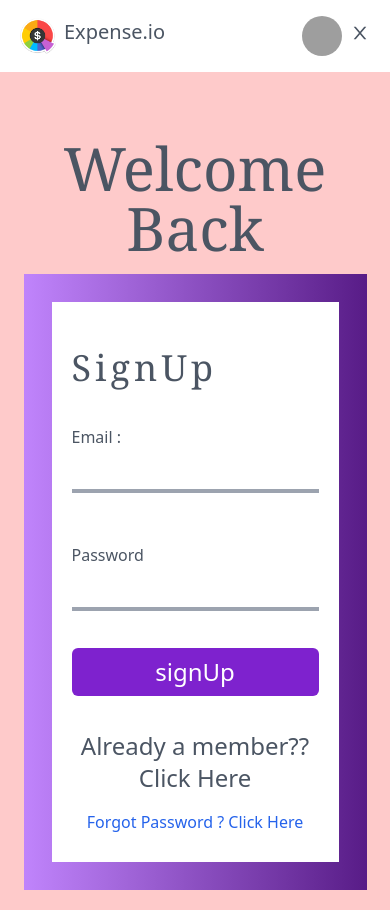
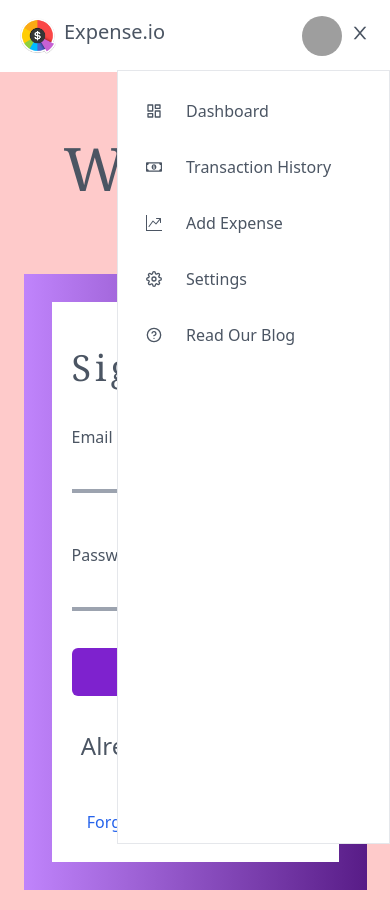
Before and after one commit to sahil194005/expense-tracker-charts, a React (Vite) app in the folder FrontEnd/: page / in a window 390 px wide. Both pictures are taken after a click on the button 360 px from the left and 33 px from the top of the page. Built offline with nearby package versions, Linux system fonts and the light colour scheme; no server answers; grey boxes are pictures that could not be loaded.

Commit message:
made responsive header

```diff
--- a/FrontEnd/src/components/Drawer/LeftNavBar.jsx
+++ b/FrontEnd/src/components/Drawer/LeftNavBar.jsx
@@ -47,8 +47,6 @@ const LeftNavBar = () => {
          </div>
       </div>
 
-
-
    )
 }
 
--- a/FrontEnd/src/components/Header/Header.jsx
+++ b/FrontEnd/src/components/Header/Header.jsx
@@ -1,26 +1,92 @@
-import React, { useState } from 'react'
+import React, { useState, useRef,useEffect } from 'react'
 import ExpenseLogo from "../../assets/expenseLogo.png"
 import { GiHamburgerMenu } from 'react-icons/gi';
 import { AiOutlineClose } from 'react-icons/ai';
 import { NavLink } from 'react-router-dom';
+import { LuLayoutDashboard } from 'react-icons/lu'
+import { FaRegMoneyBillAlt } from 'react-icons/fa'
+import { BsGraphUpArrow } from 'react-icons/bs'
+import { FiSettings } from 'react-icons/fi'
+import { FiHelpCircle } from 'react-icons/fi'
 import {
   Avatar,
   AvatarFallback,
   AvatarImage,
 } from "../ui/avatar"
 
+const LinksArr = [
+  {
+    label: "Dashboard",
+    link: "/dashboard",
+    icon: <LuLayoutDashboard />
+  },
+  {
+    label: "Transaction History",
+    link: "/transaction-history",
+    icon: <FaRegMoneyBillAlt />
+  },
+  {
+    label: "Add Expense",
+    link: "/add-expense",
+    icon: <BsGraphUpArrow />
+  },
+  {
+    label: "Settings",
+    link: "/settings",
+    icon: <FiSettings />
+  },
+  {
+    label: "Read Our Blog",
+    link: "/blog",
+    icon: <FiHelpCircle />
+  }
+
+]
 
 
 const Header = () => {
+
+  const navDrawerRef = useRef(null);
   const [isOpen, setIsOpen] = useState(false);
+
+  useEffect(() => {
+    function handleClickOutside(event) {
+      if (navDrawerRef.current && !navDrawerRef.current.contains(event.target)) {
+        setIsOpen(false);
+      }
+    }
+
+    if (isOpen) {
+      document.addEventListener("mousedown", handleClickOutside);
+    } else {
+      document.removeEventListener("mousedown", handleClickOutside);
+    }
+
+    return () => {
+      document.removeEventListener("mousedown", handleClickOutside);
+    };
+  }, [isOpen]);
+
+
   return (
-    <nav className='flex  w-full items-center  justify-between  px-5 py-4 text-xl  text-gray-600 bg-white shadow-md' >
+    <nav className=' flex   w-full items-center  justify-between  px-5 py-4 text-xl  text-gray-600 bg-white shadow-md' >
 
       <div className='flex gap-2  '>
         <img src={ExpenseLogo} alt="expenseLogo" className=' h-9 max-h-[40px] max-w-[40px]' />
         <p>Expense.io</p>
       </div>
 
+
+      {/* Mobile SideBar */}
+      {isOpen && <div ref={navDrawerRef} className='flex flex-col border gap-6 p-6 absolute right-0 top-[70px] bg-white w-[70%] sm:w-[50%] h-[calc(100vh-70px)] z-30 duration-300'>
+        {LinksArr.map((item) => {
+          return <NavLink key={item.link} to={item.link}   onClick={() => setIsOpen(false)} className="text-base flex items-center gap-6 outline-none  hover:ring-2 p-1 rounded-md ring-gray-300 ">
+            <span>{item.icon}</span>
+            <span>{item.label}</span>
+          </NavLink>
+        })}
+      </div>
+      }
 
       {/* moblile view */}
       <div className='flex gap-2 items-center'>
--- a/FrontEnd/tailwind.config.js
+++ b/FrontEnd/tailwind.config.js
@@ -12,9 +12,12 @@ module.exports = {
       center: true,
       padding: "2rem",
       screens: {
-        "2xl": "1400px",
+        "phone":'537px'
+
       },
+
     },
+
     extend: {
       keyframes: {
         "accordion-down": {
```
